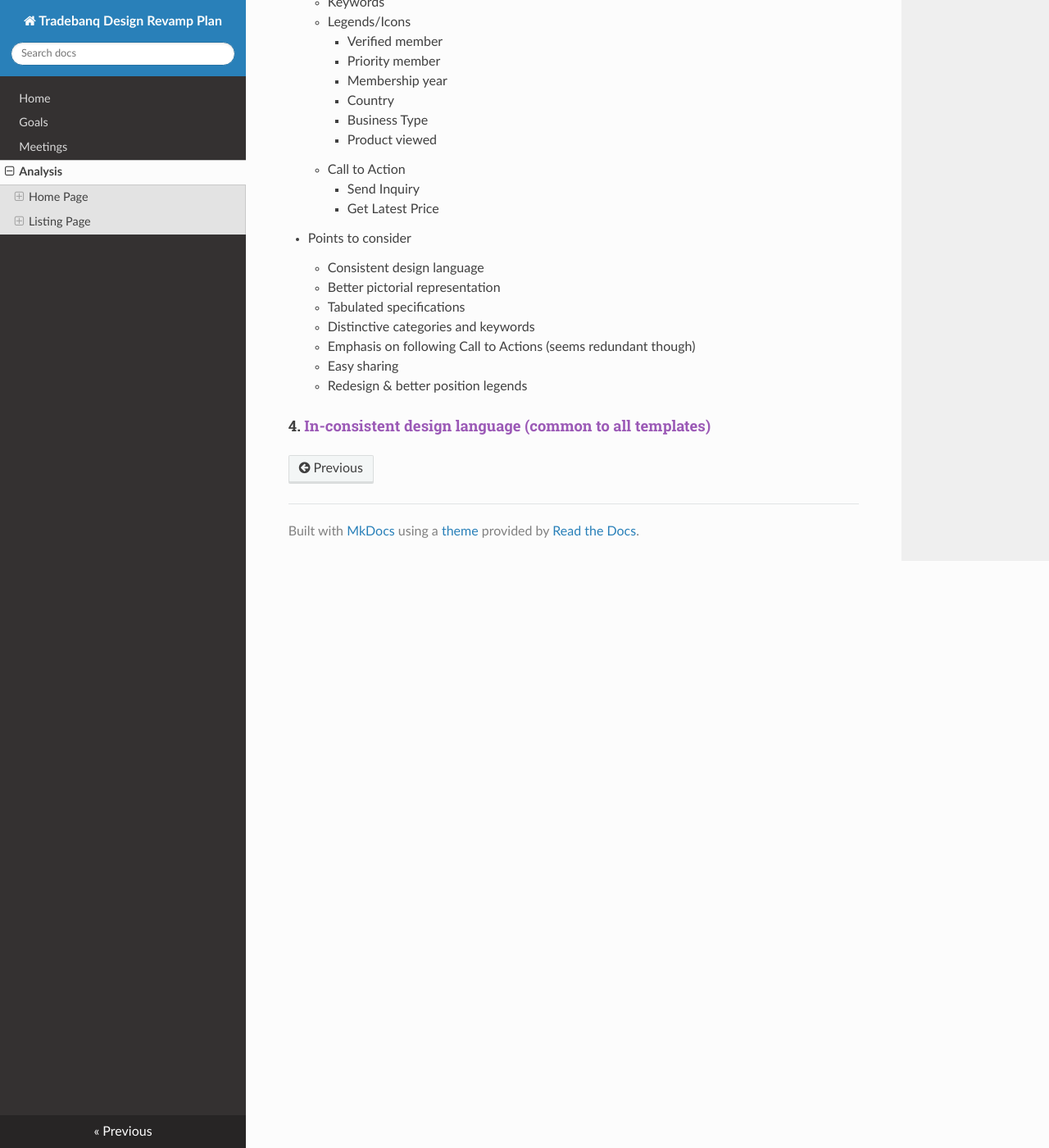
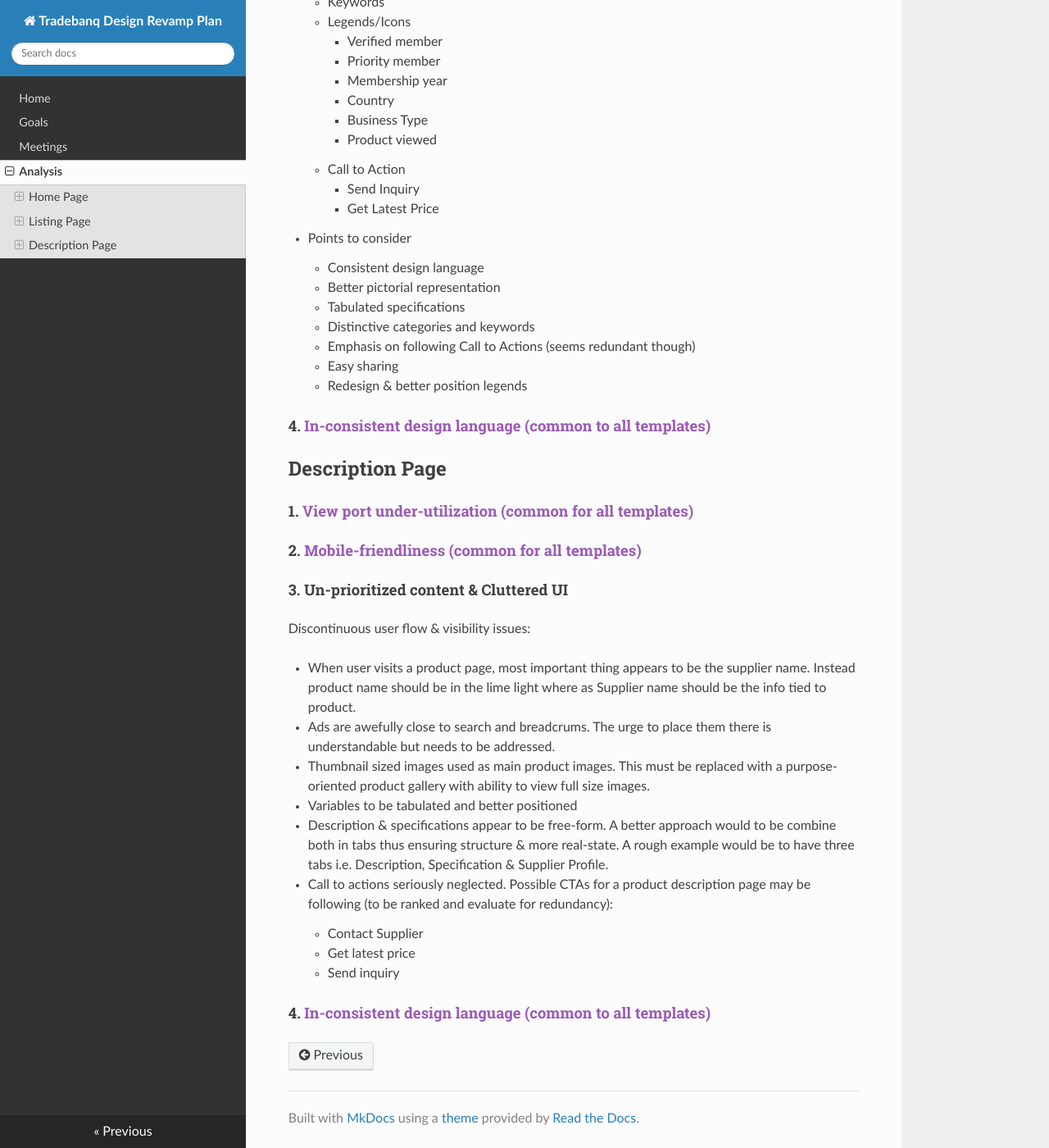
Before and after one commit to haisum/tradebanq.com.design, an MkDocs documentation site: the page built from docs/analysis.md, in a window 1280 px wide and 1400 px high, scrolled down 3351 px. Shown: the whole window at 82% size. Built offline with MkDocs 1.6.1, drawn with Linux system fonts in a browser that asks for light colours; nearby versions of some CDN libraries; old or Windows-style settings are respelled for this version of MkDocs.

Commit message:
Adding intial analysis for product description page

```diff
--- a/docs/analysis.md
+++ b/docs/analysis.md
@@ -138,3 +138,28 @@ Design elements to be prioritized
 	- Redesign & better position legends
 
 ####4. [In-consistent design language (common to all templates)]()
+
+##Description Page
+
+####1. [View port under-utilization (common for all templates)]()
+####2. [Mobile-friendliness (common for all templates)]()
+####3. Un-prioritized content & Cluttered UI
+
+Discontinuous user flow & visibility issues:
+
+- When user visits a product page, most important thing appears to be the supplier name. Instead product name should be in the lime light where as Supplier name should be the info tied to product.
+
+- Ads are awefully close to search and breadcrums. The urge to place them there is understandable but needs to be addressed.
+
+- Thumbnail sized images used as main product images. This must be replaced with a purpose-oriented product gallery with ability to view full size images.
+
+- Variables to be tabulated and better positioned
+
+- Description & specifications appear to be free-form. A better approach would to be combine both in tabs thus ensuring structure & more real-state. A rough example would be to have three tabs i.e. Description, Specification & Supplier Profile.
+
+- Call to actions seriously neglected. Possible CTAs for a product description page may be following (to be ranked and evaluate for redundancy):
+	- Contact Supplier
+	- Get latest price
+	- Send inquiry
+
+####4. [In-consistent design language (common to all templates)]()
```
